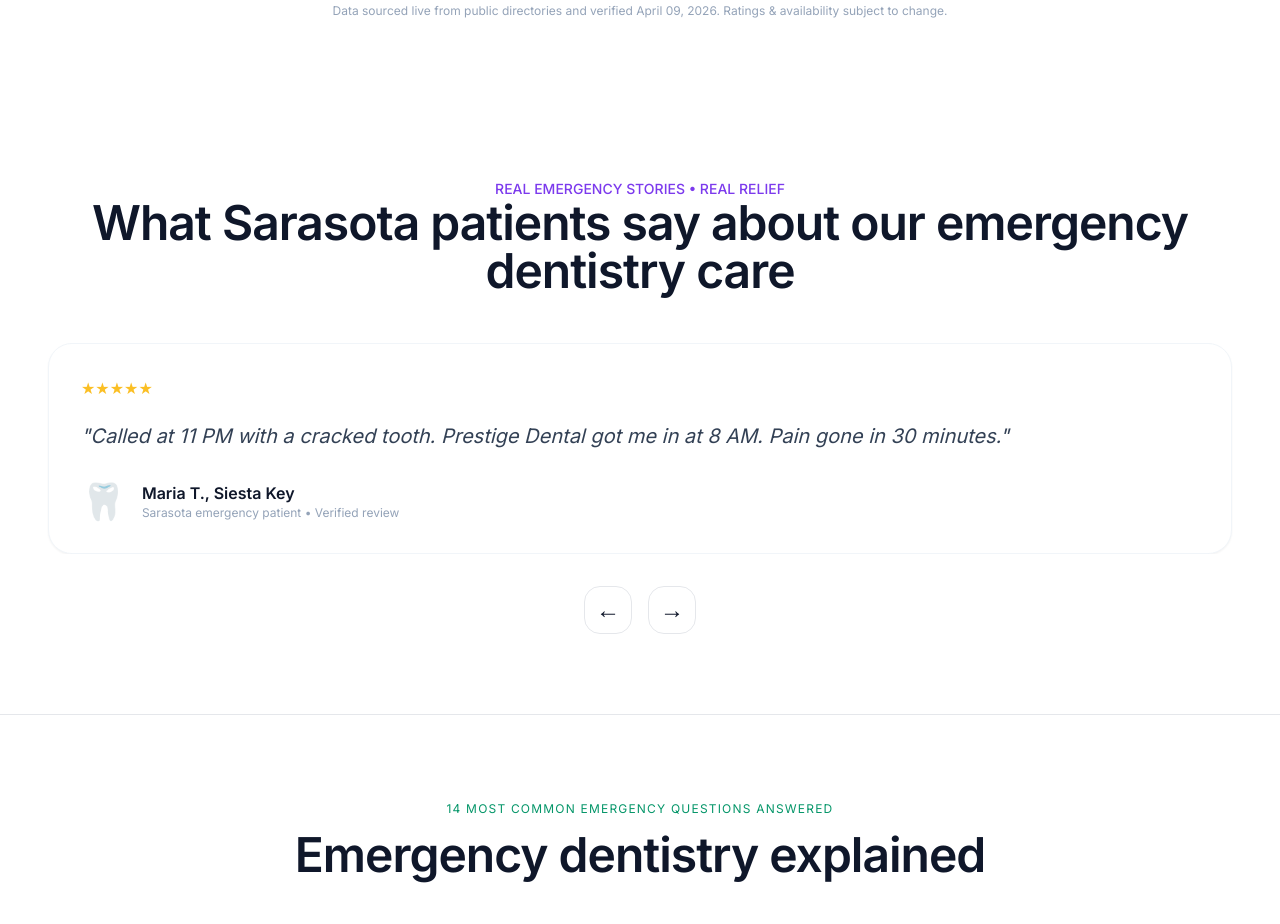
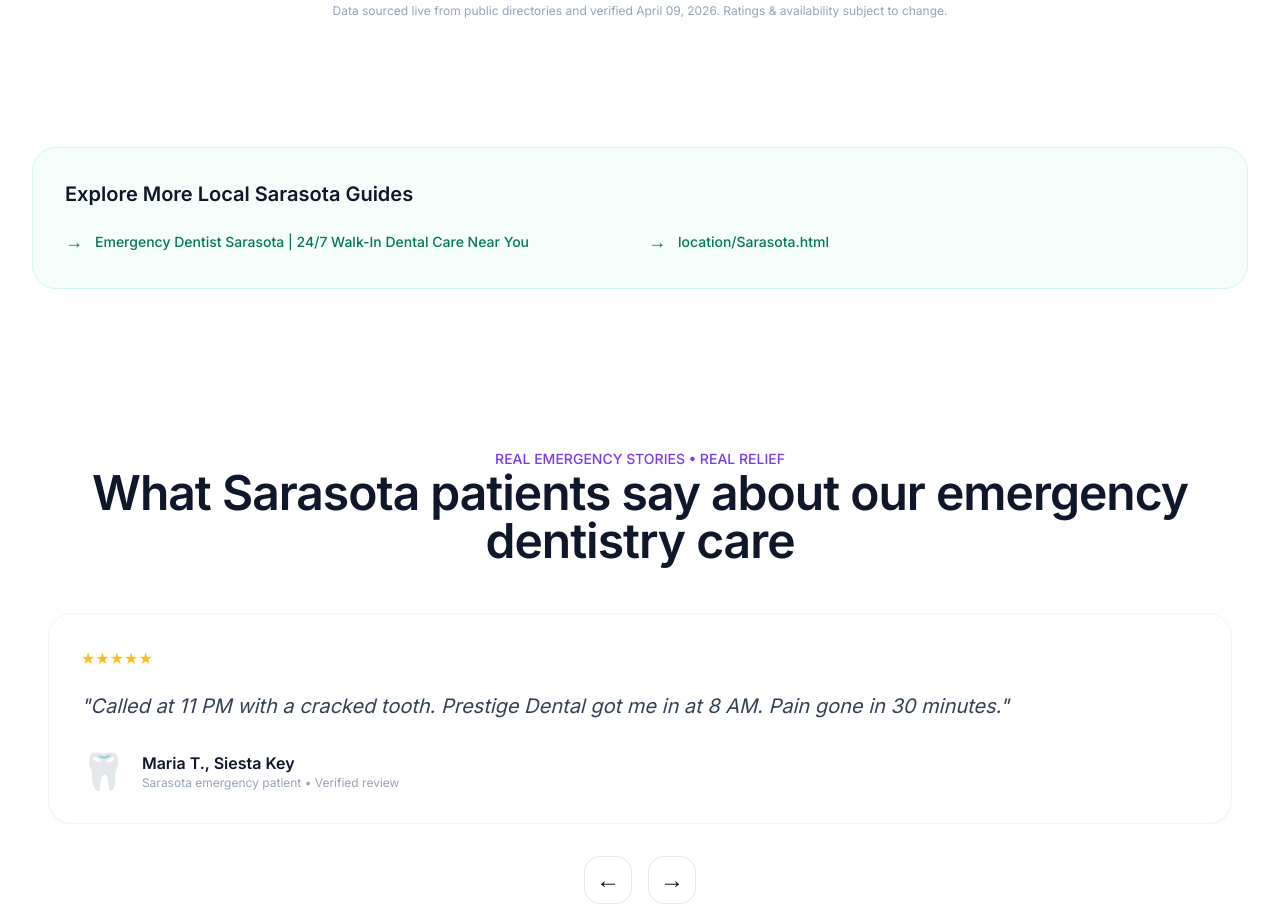
Before and after one commit to accessmakr/sarasota-emergency-dentist, a plain HTML site: page emd.html in a window 1280 px wide. Shown: the part 4948-5872 px from the top of the page. Drawn offline with nearby package versions, Linux system fonts and the light colour scheme.

Commit message:
emd.html

```diff
--- a/emd.html
+++ b/emd.html
@@ -599,6 +599,10 @@
         </div>
         <p class="text-center text-xs text-slate-400 mt-8">Data sourced live from public directories and verified April 09, 2026. Ratings &amp; availability subject to change.</p>
     </section>
+
+    <div class="max-w-7xl mx-auto px-4 sm:px-6 lg:px-8 mb-20">
+    <div id="dynamic-internal-links"></div>
+</div>
 
     <section id="testimonials" class="max-w-screen-2xl mx-auto px-8 py-20">
         <div class="text-center mb-12">
```
